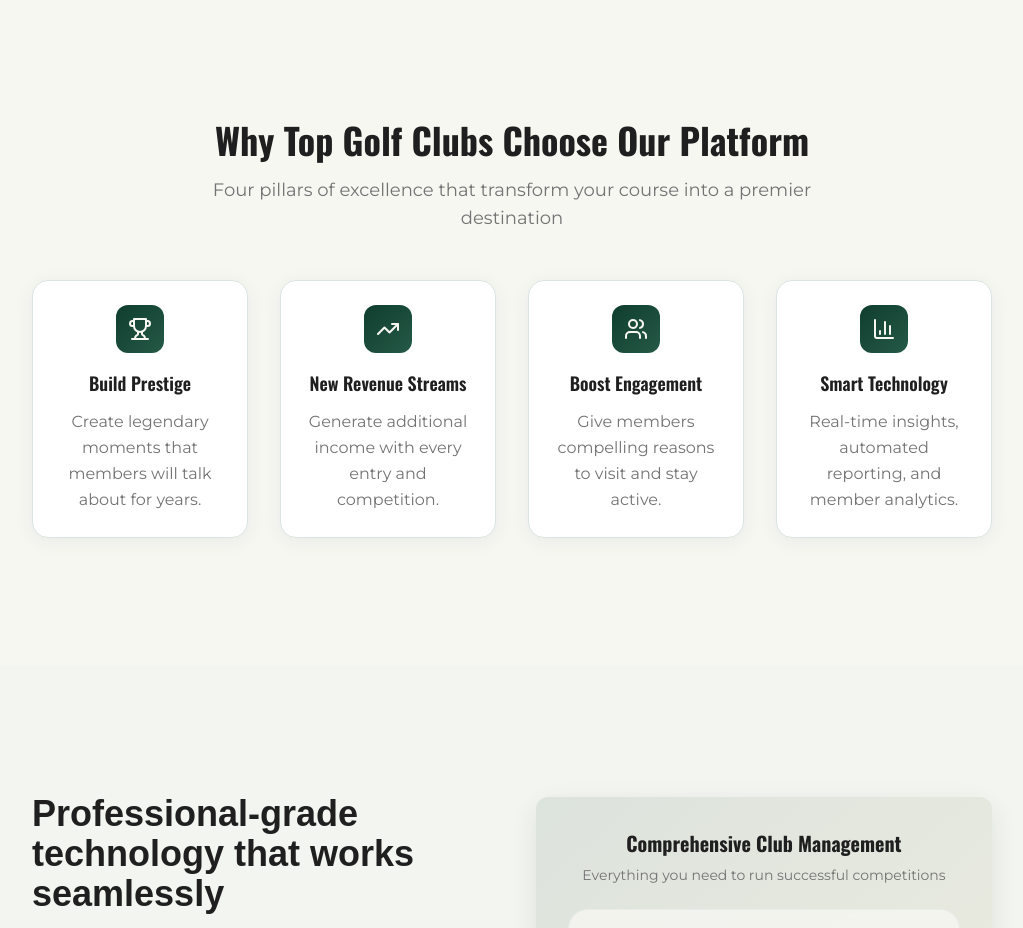
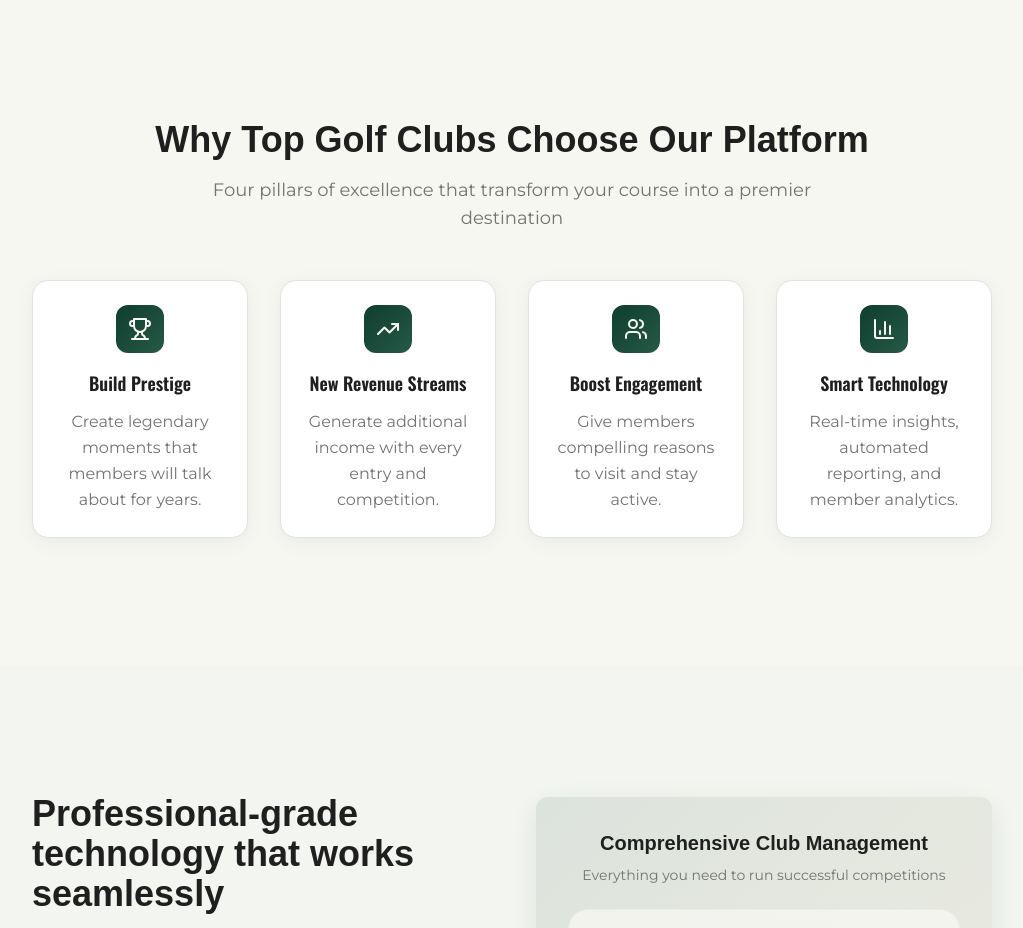
Before and after one commit to ABHTech7/holein1, a React (Vite) app: page / in a window 1280 px wide. Shown: the part 1600-2528 px from the top of the page, without its empty margins (128-1151 px from the left). Built offline with nearby package versions, Linux system fonts and the light colour scheme; a web font is replaced by a local one.

Commit message:
Refactor font styles

```diff
--- a/src/components/home/ClubPartnerSection.tsx
+++ b/src/components/home/ClubPartnerSection.tsx
@@ -25,7 +25,7 @@ const ClubPartnerSection = () => {
       <Section spacing="xl">
         <Container>
           <div className="text-center mb-12">
-            <h2 className="font-display text-3xl md:text-4xl font-bold text-foreground mb-4">
+            <h2 className="font-calder text-3xl md:text-4xl font-bold text-foreground mb-4">
               Why Top Golf Clubs Choose Our Platform
             </h2>
             <p className="text-lg text-muted-foreground max-w-2xl mx-auto">
@@ -81,7 +81,7 @@ const ClubPartnerSection = () => {
             <div className="relative">
               <div className="bg-gradient-to-br from-primary/10 to-secondary/10 rounded-xl p-8 shadow-medium">
                 <div className="text-center mb-6">
-                  <h3 className="font-display text-xl font-bold text-foreground mb-2">
+                  <h3 className="font-calder text-xl font-bold text-foreground mb-2">
                     Comprehensive Club Management
                   </h3>
                   <p className="text-sm text-muted-foreground">
@@ -133,7 +133,7 @@ const ClubPartnerSection = () => {
       <Section spacing="xl">
         <Container>
           <div className="text-center">
-            <h2 className="font-display text-3xl md:text-4xl font-bold text-foreground mb-6">
+            <h2 className="font-calder text-3xl md:text-4xl font-bold text-foreground mb-6">
               Be Part of Golf's Next Evolution
             </h2>
             <p className="text-lg text-muted-foreground mb-8 max-w-3xl mx-auto">
@@ -165,7 +165,7 @@ const ClubPartnerSection = () => {
       <Section spacing="xl" className="bg-gradient-primary">
         <Container>
           <div className="text-center">
-            <h2 className="font-display text-3xl md:text-4xl font-bold text-primary-foreground mb-4">
+            <h2 className="font-calder text-3xl md:text-4xl font-bold text-primary-foreground mb-4">
               Ready to Transform Your Club?
             </h2>
             <p className="text-lg text-primary-foreground/90 mb-8 max-w-2xl mx-auto">
--- a/tailwind.config.ts
+++ b/tailwind.config.ts
@@ -21,7 +21,7 @@ export default {
 			fontFamily: {
 				'display': ['Oswald', 'sans-serif'],
 				'sans': ['Montserrat', 'system-ui', 'sans-serif'],
-				'calder': ['calder-dark-grit', 'sans-serif'],
+				'calder': ['calder-dark', 'sans-serif'],
 			},
 			colors: {
 				border: 'hsl(var(--border))',
```
